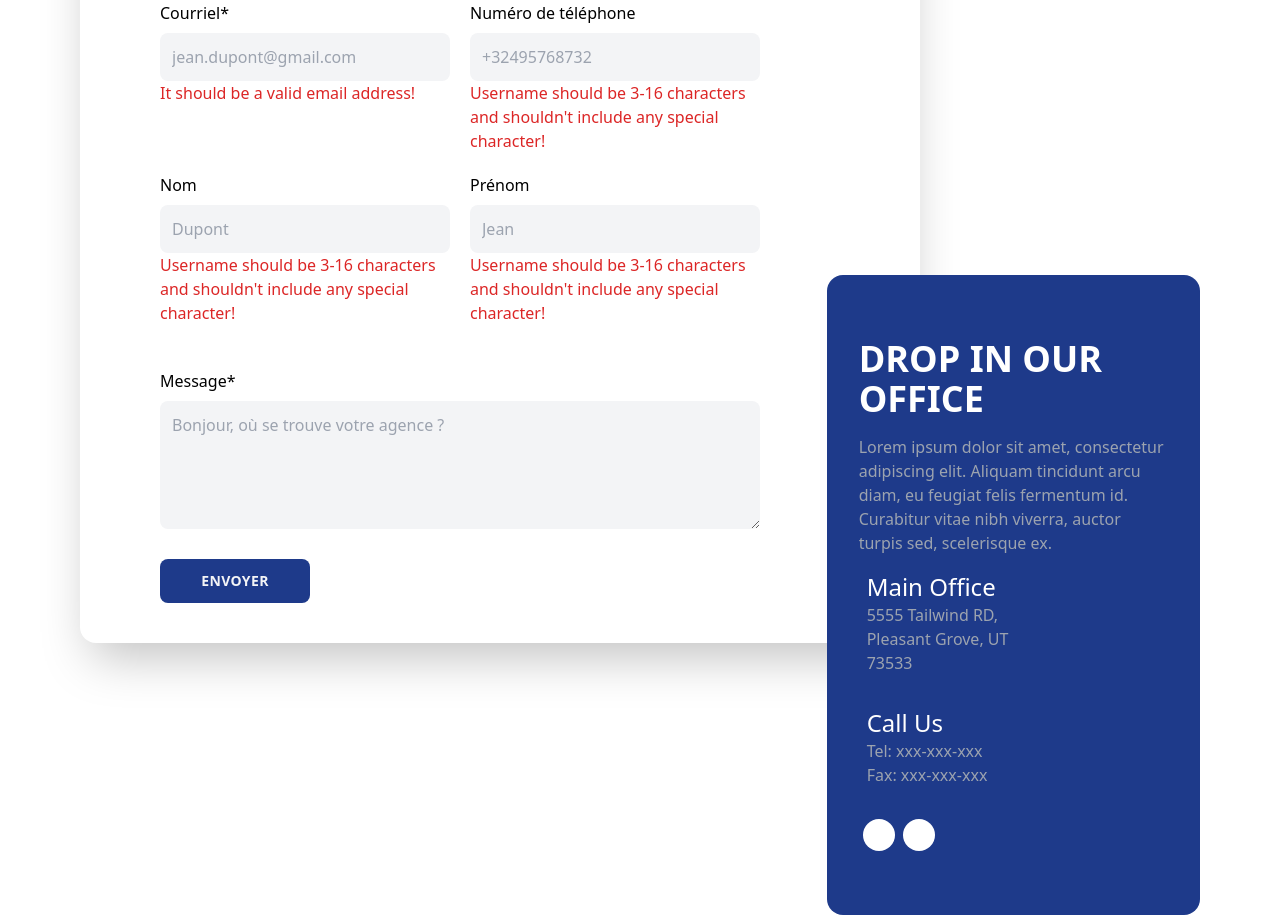
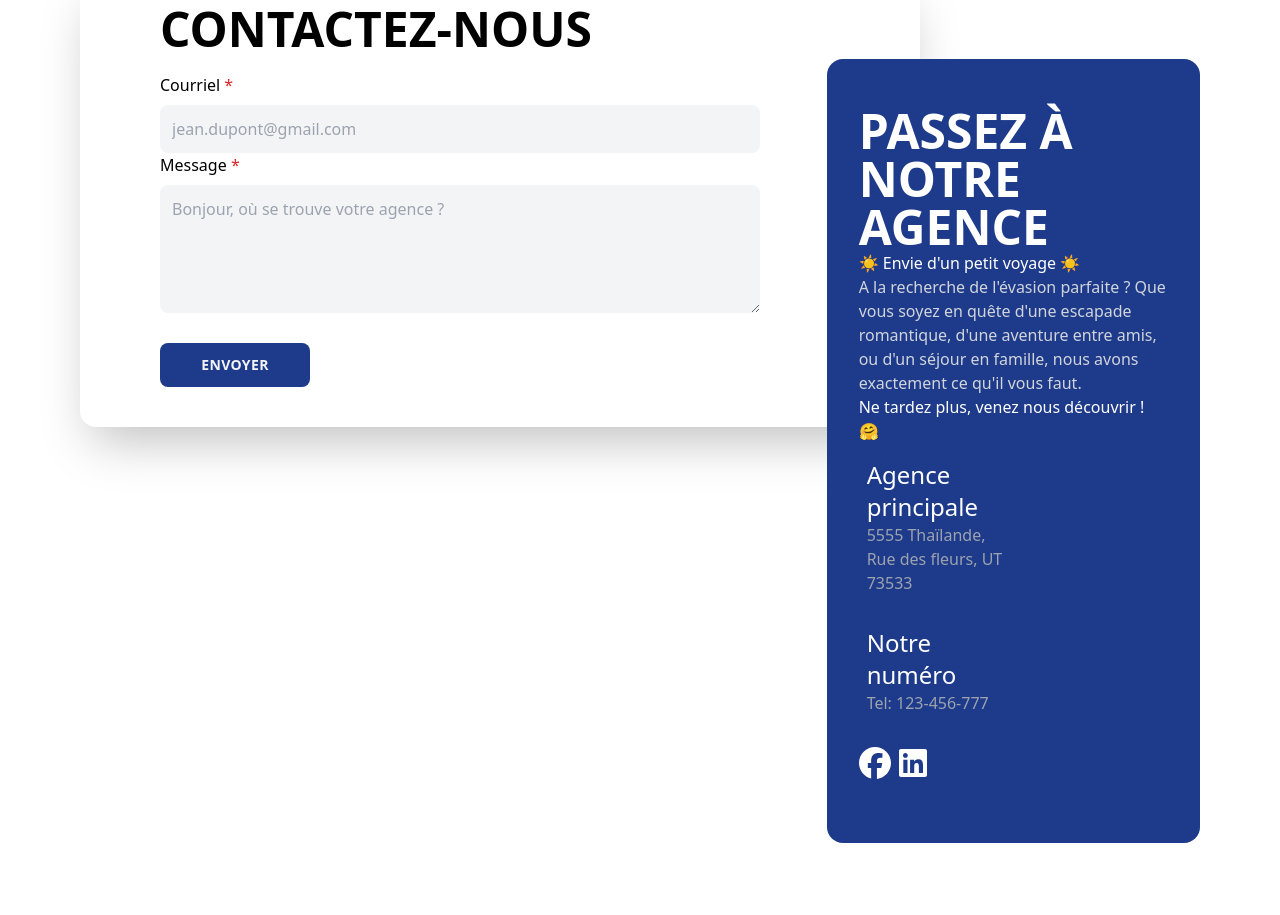
Before and after one commit to ZKYZ28/holiday_web, a React (Vite) app: page / in a window 1280 px wide. After the commit the page ends 843 px from the top, so only its background shows below. Built offline with nearby package versions, Linux system fonts and the light colour scheme.

Commit message:
Contact view

```diff
--- a/package.json
+++ b/package.json
@@ -10,6 +10,11 @@
     "preview": "vite preview"
   },
   "dependencies": {
+    "@fortawesome/fontawesome-svg-core": "^6.4.2",
+    "@fortawesome/free-brands-svg-icons": "^6.4.2",
+    "@fortawesome/free-regular-svg-icons": "^6.4.2",
+    "@fortawesome/free-solid-svg-icons": "^6.4.2",
+    "@fortawesome/react-fontawesome": "^0.2.0",
     "@tanstack/react-query": "^4.35.3",
     "axios": "^1.5.1",
     "react": "^18.2.0",
--- a/src/components/common/FormInput.tsx
+++ b/src/components/common/FormInput.tsx
@@ -1,28 +1,31 @@
-import {useState} from "react";
+import {ChangeEvent, useState} from "react";
 import Span from "./Span.tsx";
+import StarsRequired from "./StarsRequired.tsx";
 
 function FormInput({styleInput, idInput, nameInput, errorMessage, label, onChange, ...inputProps}) {
 
     const [focused, setFocused] = useState(false);
+    const [isValid, setIsValid] = useState(true);
 
-    const handleFocus = (e) => {
-        setFocused(true);
+    const handleBlur = (e:ChangeEvent<HTMLInputElement>) => {
+        setFocused(false);
+        setIsValid(e.currentTarget.checkValidity());
     };
 
     return (
         <div className="formInput">
-            <label htmlFor={idInput}>{label}</label>
+            <label htmlFor={idInput}>{label}<StarsRequired /></label>
             <input
                 {...inputProps}
-                className={styleInput}
+                className={`${styleInput} ${!isValid && focused ? 'border-red-500' : ''}`}
                 id={idInput}
                 name={nameInput}
                 onChange={onChange}
-                onBlur={handleFocus}
+                onBlur={handleBlur}
                 onFocus={() => setFocused(true)}
-                focused={focused.toString()}
+                data-focused={focused.toString()}
             />
-            <Span style="text-red-600" text={errorMessage}></Span>
+            {!isValid && <Span style="text-red-600" text={errorMessage}></Span>}
         </div>
     )
 }
--- /dev/null
+++ b/src/components/common/StarsRequired.tsx
@@ -0,0 +1,5 @@
+function StarsRequired() {
+    return <span className="text-red-600"> *</span>
+}
+
+export default  StarsRequired;
--- a/src/components/common/TextAreaInput.tsx
+++ b/src/components/common/TextAreaInput.tsx
@@ -1,27 +1,33 @@
-import {useState} from "react";
+import {ChangeEvent, useState} from "react";
 import Span from "./Span.tsx";
+import StarsRequired from "./StarsRequired.tsx";
 
-function TextAreaInput({styleTextArea, idTextArea, nameTextArea, errorMessage, textLabel, onChange, ...inputProps}) {
+function TextAreaInput({styleTextArea, idTextArea, nameTextArea, errorMessage, label, onChange, ...inputProps}) {
+    console.log(inputProps)
 
     const [focused, setFocused] = useState(false);
+    const [isValid, setIsValid] = useState(true);
 
-    const handleFocus = (e) => {
-        setFocused(true);
+    const handleBlur = (e:FocusEvent<HTMLTextAreaElement>) => {
+        setFocused(false);
+        // Fais la validation, comme ceci car il n'y a pas de pattern en HTML standard pour les balises <text area>
+        setIsValid(e.currentTarget.value.length >= 10);
     };
 
     return (
         <div className="textArea">
-            <label htmlFor={idTextArea}>{textLabel}</label>
+            <label htmlFor={idTextArea}>{label}<StarsRequired /></label>
             <textarea
                 {...inputProps}
-                className={styleTextArea}
+                className={`${styleTextArea} ${!isValid && focused ? 'border-red-500' : ''}`}
                 id={idTextArea}
                 name={nameTextArea}
                 onChange={onChange}
+                onBlur={handleBlur}
                 onFocus={() => setFocused(true)}
-                focused={focused.toString()}
+                data-focused={focused.toString()}
             />
-            <Span style="text-red-600" text={errorMessage}></Span>
+            {!isValid && <Span style="text-red-600" text={errorMessage}></Span>}
         </div>
     )
 }
--- a/src/pages/Contact/Contact.tsx
+++ b/src/pages/Contact/Contact.tsx
@@ -1,69 +1,49 @@
 import Span from "../../components/common/Span.tsx";
-import {ChangeEvent, useState} from "react";
+import {ChangeEvent, FormEvent, useState} from "react";
 import FormInput from "../../components/common/FormInput.tsx";
 import DivBalise from "../../components/common/DivBalise.tsx";
 import TextAreaInput from "../../components/common/TextAreaInput.tsx";
 import ButtonForm from "../../components/common/ButtonForm.tsx";
+import {FontAwesomeIcon} from "@fortawesome/react-fontawesome";
+import {faFacebook, faLinkedin} from "@fortawesome/free-brands-svg-icons";
 
 
-const inputs = [
-    {
-        id: 1,
-        name: 'email',
-        type: 'email',
-        placeholder: 'jean.dupont@gmail.com',
-        errorMessage: 'It should be a valid email address!',
-        label: 'Courriel*',
-        required: true,
-    },
-    {
-        id: 2,
-        name: 'phone',
-        type: 'phone',
-        placeholder: '+32495768732',
-        errorMessage: "Username should be 3-16 characters and shouldn't include any special character!",
-        label: 'Numéro de téléphone',
-        pattern: '^[A-Za-z0-9]{3,16}$',
-        required: false,
-    },
-    {
-        id: 3,
-        name: 'lastName',
-        type: 'text',
-        placeholder: 'Dupont',
-        errorMessage: "Username should be 3-16 characters and shouldn't include any special character!",
-        label: 'Nom',
-        pattern: '^[A-Za-z0-9]{3,16}$',
-        required: true,
-    },
-    {
-        id: 4,
-        name: 'firstName',
-        type: 'text',
-        placeholder: 'Jean',
-        errorMessage: "Username should be 3-16 characters and shouldn't include any special character!",
-        label: 'Prénom',
-        pattern: '^[A-Za-z0-9]{3,16}$',
-        required: true,
-    }
-];
+
 
 
 function Contact() {
 
-    const [values, setValues] = useState({
-        email: '',
-        phone: '',
-        firstName: '',
-        lastName: '',
-    });
+    const [emailInput, setEmailInput] = useState('')
+    const [textAreaField, setTextAreaFild] = useState('')
 
-    const handleSubmit = (evt: ChangeEvent<HTMLInputElement>) => {
+    const inputEmail = {
+        name: 'email',
+        type: 'email',
+        placeholder: 'jean.dupont@gmail.com',
+        errorMessage: 'Ça doit être une adresse mail valide !',
+        label: 'Courriel',
+        required: true,
+    }
+
+    const textAreaFieldContent = {
+        name : 'message',
+        type : 'message',
+        placeholder : "Bonjour, où se trouve votre agence ?",
+        errorMessage: "Votre message doit au moins comporter 10 caractères !",
+        label : 'Message',
+        required: true
+    }
+
+    const handleSubmit = (evt: FormEvent<HTMLFormElement>) => {
         evt.preventDefault();
     };
 
-    const onChange = (e: ChangeEvent<HTMLInputElement>) => {
-        setValues({...values, [e.target.name]: e.target.value});
+    const handleChangeEmail = (e: ChangeEvent<HTMLInputElement>) => {
+        setEmailInput(e.target.value);
+    };
+
+    const handleChangeTextArea = (e: ChangeEvent<HTMLTextAreaElement>) => {
+        setTextAreaFild(e.target.value);
     };
 
     return <>
@@ -72,70 +52,67 @@ function Contact() {
                 <DivBalise style="container mx-auto my-4 px-4 lg:px-20">
 
                     <DivBalise style="w-full p-8 my-4 md:px-12 lg:w-9/12 lg:pl-20 lg:pr-40 mr-auto rounded-2xl shadow-2xl">
-                        <Span style="font-bold uppercase text-5xl" text="Contactez-nous"/>
-                        <DivBalise style="grid grid-cols-1 gap-5 md:grid-cols-2 mt-5">
-                            {inputs.map((input) => (
-                                <FormInput key={input.id}
-                                           {...input}
-                                           value={values[input.name]}
-                                           onChange={onChange}
-                                           styleInput="w-full bg-gray-100 text-gray-900 mt-2 p-3 rounded-lg focus:outline-none focus:shadow-outline"
+                        <Span style="font-bold uppercase md:text-5xl sm:text-xs" text="Contactez-nous"/>
+                        <DivBalise style="grid grid-cols-1 gap-5 mt-5">
+                            <FormInput {...inputEmail}
+                                       value={emailInput}
+                                       onChange={handleChangeEmail}
+                                       styleInput="w-full bg-gray-100 text-gray-900 mt-2 p-3 rounded-lg focus:outline-none focus:shadow-outline"
                                 />
-                            ))}
-                            <FormInput/>
                         </DivBalise>
-                        <TextAreaInput placeholder="Bonjour, où se trouve votre agence ?" textLabel="Message*"
-                                       styleTextArea="my-4 w-full h-32 bg-gray-100 text-gray-900 mt-2 p-3 rounded-lg focus:outline-none focus:shadow-outline"></TextAreaInput>
+                        <TextAreaInput {...textAreaFieldContent}
+                                        value={textAreaField}
+                                       onChange={handleChangeTextArea}
+                                       styleTextArea="my-4 w-full h-32 bg-gray-100 text-gray-900 mt-2 p-3 rounded-lg focus:outline-none focus:shadow-outline" />
                         <DivBalise style="my-2 w-1/2 lg:w-1/4">
                             <ButtonForm text="Envoyer" style="uppercase text-sm font-bold tracking-wide bg-blue-900 text-gray-100 p-3 rounded-lg w-full focus:outline-none focus:shadow-outline" />
                         </DivBalise>
                     </DivBalise>
 
-                    <div
-                        className="w-full lg:-mt-96 lg:w-2/6 px-8 py-12 ml-auto bg-blue-900 rounded-2xl">
-                        <div className="flex flex-col text-white">
-                            <h1 className="font-bold uppercase text-4xl my-4">Drop in our office</h1>
-                            <p className="text-gray-400">Lorem ipsum dolor sit amet, consectetur adipiscing elit.
-                                Aliquam
-                                tincidunt arcu diam,
-                                eu feugiat felis fermentum id. Curabitur vitae nibh viverra, auctor turpis sed,
-                                scelerisque ex.
+                    <DivBalise style="w-full lg:-mt-96 lg:w-2/6 px-8 py-12 ml-auto bg-blue-900 rounded-2xl">
+                        <DivBalise style="flex flex-col text-white">
+                            <Span style="font-bold uppercase md:text-5xl sm:text-xs" text="Passez à notre agence"/>
+                            <p>☀️ Envie d'un petit voyage ☀️ </p>
+                            <p className="text-gray-300">
+                                A la recherche de l'évasion parfaite ? Que vous soyez en quête d'une escapade
+                                romantique, d'une aventure entre amis, ou d'un séjour en famille,
+                                nous avons exactement ce qu'il vous faut.
                             </p>
+                            <p>Ne tardez plus, venez nous découvrir ! 🤗</p>
 
-                            <div className="flex my-4 w-2/3 lg:w-1/2">
-                                <div className="flex flex-col">
+                            <DivBalise style="flex my-4 w-2/3 lg:w-1/2">
+                                <DivBalise style="flex flex-col">
                                     <i className="fas fa-map-marker-alt pt-2 pr-2"/>
-                                </div>
-                                <div className="flex flex-col">
-                                    <h2 className="text-2xl">Main Office</h2>
-                                    <p className="text-gray-400">5555 Tailwind RD, Pleasant Grove, UT 73533</p>
-                                </div>
-                            </div>
+                                </DivBalise>
+                                <DivBalise style="flex flex-col">
+                                    <h2 className="text-2xl">Agence principale</h2>
+                                    <p className="text-gray-400">5555 Thaïlande, Rue des fleurs, UT 73533</p>
+                                </DivBalise>
+                            </DivBalise>
 
-                            <div className="flex my-4 w-2/3 lg:w-1/2">
-                                <div className="flex flex-col">
+                            <DivBalise style="flex my-4 w-2/3 lg:w-1/2">
+                                <DivBalise style="flex flex-col">
                                     <i className="fas fa-phone-alt pt-2 pr-2"/>
-                                </div>
-                                <div className="flex flex-col">
-                                    <h2 className="text-2xl">Call Us</h2>
-                                    <p className="text-gray-400">Tel: xxx-xxx-xxx</p>
-                                    <p className="text-gray-400">Fax: xxx-xxx-xxx</p>
-                                </div>
-                            </div>
-
-                            <div className="flex my-4 w-2/3 lg:w-1/2">
+                                </DivBalise>
+                                <DivBalise style="flex flex-col">
+                                    <h2 className="text-2xl">Notre numéro</h2>
+                                    <p className="text-gray-400">Tel: 123-456-777</p>
+                                </DivBalise>
+                            </DivBalise>
+                            <DivBalise style="flex my-4 w-2/3 lg:w-1/2">
                                 <a href="https://www.facebook.com/ENLIGHTENEERING/" target="_blank" rel="noreferrer"
-                                   className="rounded-full bg-white h-8 w-8 inline-block mx-1 text-center pt-1">
-                                    <i className="fab fa-facebook-f text-blue-900"/>
+                                   className="mr-2"
+                                   >
+                                    <FontAwesomeIcon icon={faFacebook} size="2xl" />
                                 </a>
                                 <a href="https://www.linkedin.com/company/enlighteneering-inc-" target="_blank"
                                    rel="noreferrer"
-                                   className="rounded-full bg-white h-8 w-8 inline-block mx-1 text-center pt-1">
-                                    <i className="fab fa-linkedin-in text-blue-900"/>
+                                   >
+                                    <FontAwesomeIcon icon={faLinkedin} size="2xl" />
                                 </a>
-                            </div>
-                        </div>
-                    </div>
+                            </DivBalise>
+                        </DivBalise>
+                    </DivBalise>
                 </DivBalise>
             </DivBalise>
         </form>
```
